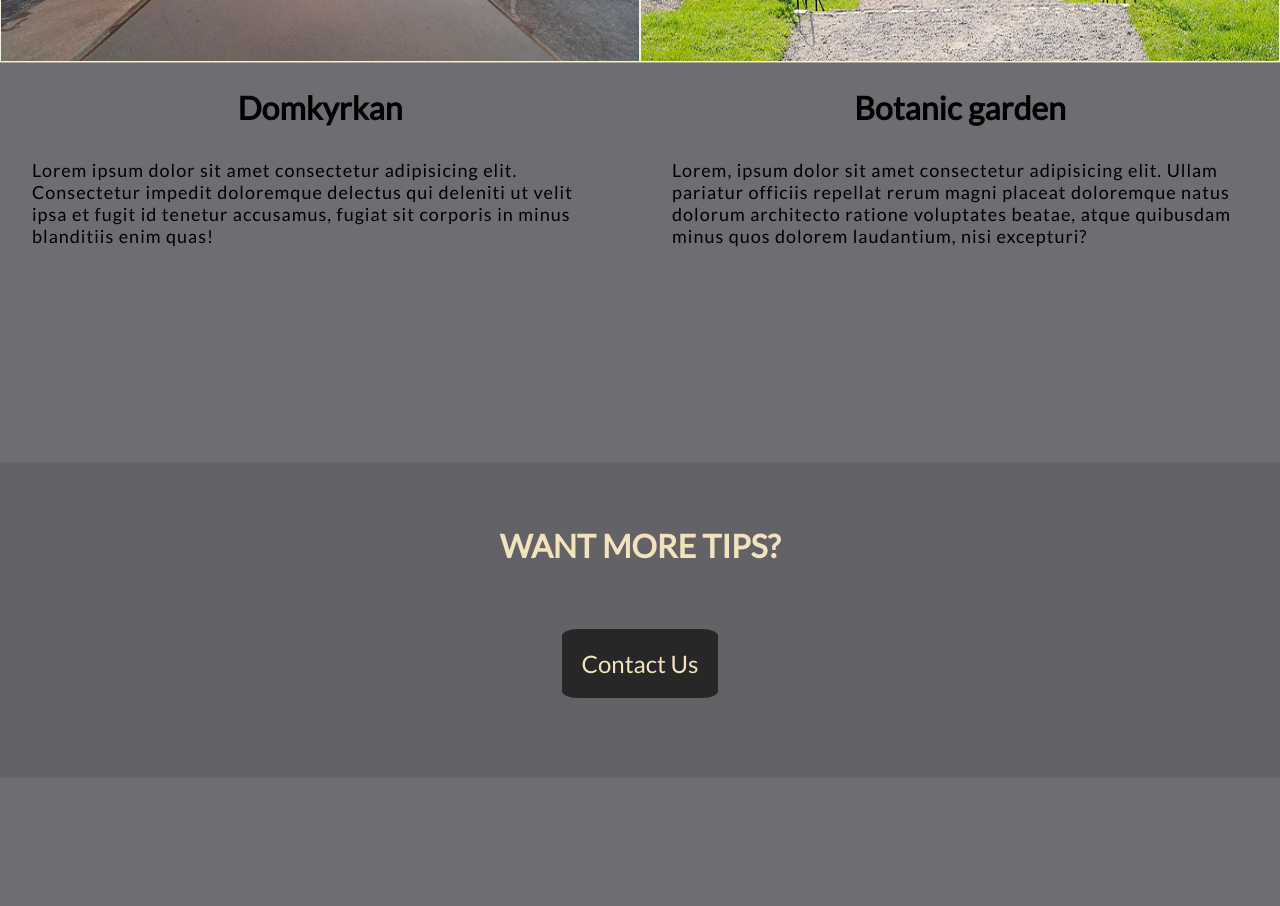
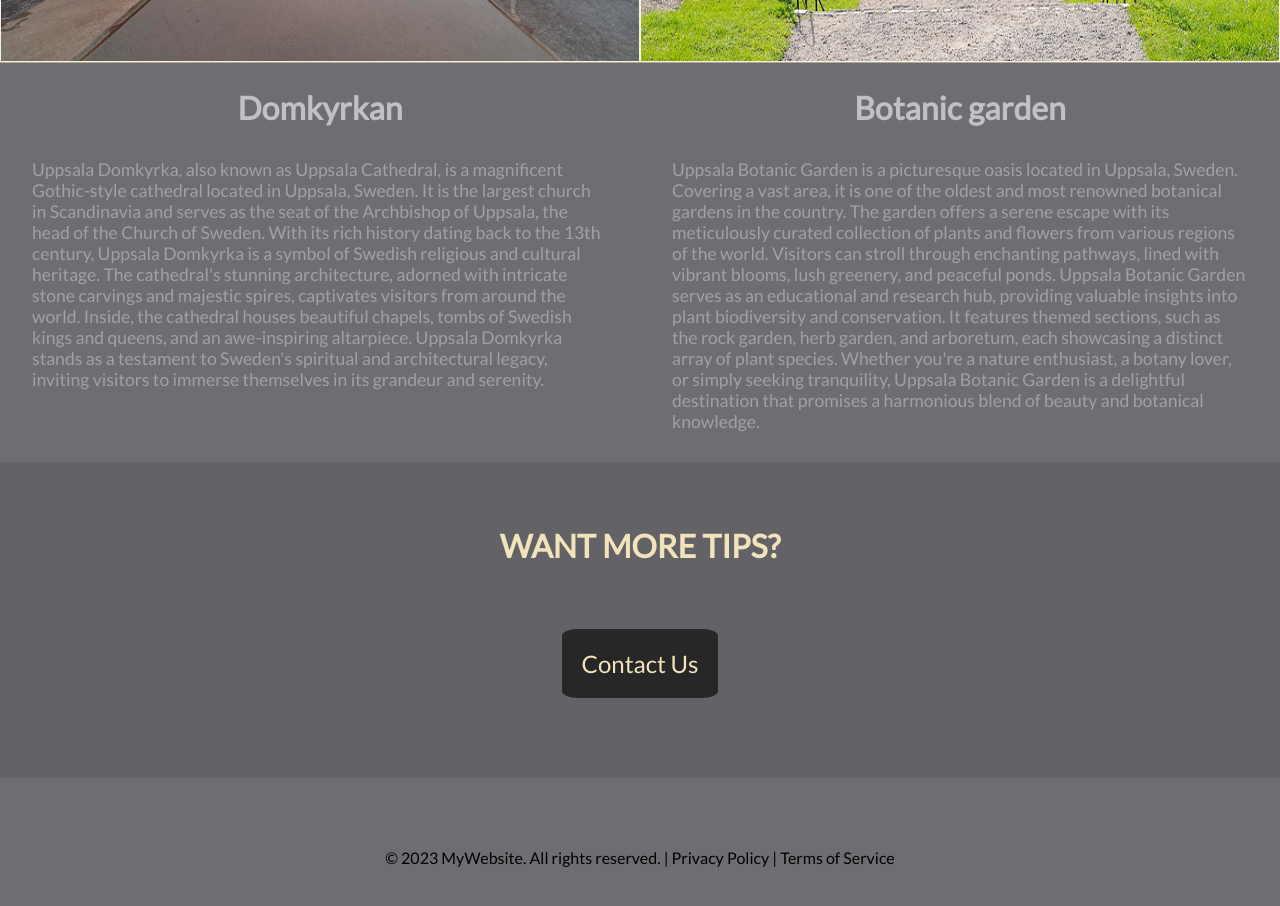
Before and after one commit to linx02/uppsala-city, a plain HTML site: page seedo.html in a window 1280 px wide. Shown: the part 1260-2166 px from the top of the page. Drawn offline with Linux system fonts and the light colour scheme; a web font is replaced by a local one.

Commit message:
More touch up to seedo.html styling

```diff
--- a/css/styles.css
+++ b/css/styles.css
@@ -69,7 +69,9 @@ nav li {
 nav a {
     text-transform: uppercase;
     text-decoration: none;
-    color: #272727;
+    color: rgba(242,
+                    227,
+                    188);
     font-size: x-large;
 }
 
@@ -205,6 +207,9 @@ nav img {
 footer {
     height: 20vh;
     background-color: #6E6E72;
+    display: flex;
+    align-items: center;
+    justify-content: center;
 }
 
 /* SEE-DO PAGE */
@@ -240,15 +245,16 @@ video {
 }
 
 .see_do_info h1 {
+    color: #C1C1C3;
     padding-top: 4%;
     font-size: xx-large;
     font-weight: bold;
 }
 
 .see_do_info p {
+    color: #A1A1A5;
     padding: 5%;
-    font-size: large;
-    letter-spacing: 1px;
+    font-size: 1.1rem;
 }
 
 #tips{
--- a/seedo.html
+++ b/seedo.html
@@ -40,15 +40,12 @@
     <div class="center">
         <div class="see_do_info">
             <h1 class="center">Domkyrkan</h1>
-            <p>Lorem ipsum dolor sit amet consectetur adipisicing elit. Consectetur impedit doloremque delectus qui
-                deleniti ut velit ipsa et fugit id tenetur accusamus, fugiat sit corporis in minus blanditiis enim quas!
+            <p>Uppsala Domkyrka, also known as Uppsala Cathedral, is a magnificent Gothic-style cathedral located in Uppsala, Sweden. It is the largest church in Scandinavia and serves as the seat of the Archbishop of Uppsala, the head of the Church of Sweden. With its rich history dating back to the 13th century, Uppsala Domkyrka is a symbol of Swedish religious and cultural heritage. The cathedral's stunning architecture, adorned with intricate stone carvings and majestic spires, captivates visitors from around the world. Inside, the cathedral houses beautiful chapels, tombs of Swedish kings and queens, and an awe-inspiring altarpiece. Uppsala Domkyrka stands as a testament to Sweden's spiritual and architectural legacy, inviting visitors to immerse themselves in its grandeur and serenity.
             </p>
         </div>
         <div class="see_do_info">
             <h1 class="center">Botanic garden</h1>
-            <p> Lorem, ipsum dolor sit amet consectetur adipisicing elit. Ullam pariatur officiis repellat rerum magni
-                placeat doloremque natus dolorum architecto ratione voluptates beatae, atque quibusdam minus quos
-                dolorem laudantium, nisi excepturi?</p>
+            <p>Uppsala Botanic Garden is a picturesque oasis located in Uppsala, Sweden. Covering a vast area, it is one of the oldest and most renowned botanical gardens in the country. The garden offers a serene escape with its meticulously curated collection of plants and flowers from various regions of the world. Visitors can stroll through enchanting pathways, lined with vibrant blooms, lush greenery, and peaceful ponds. Uppsala Botanic Garden serves as an educational and research hub, providing valuable insights into plant biodiversity and conservation. It features themed sections, such as the rock garden, herb garden, and arboretum, each showcasing a distinct array of plant species. Whether you're a nature enthusiast, a botany lover, or simply seeking tranquility, Uppsala Botanic Garden is a delightful destination that promises a harmonious blend of beauty and botanical knowledge.</p>
         </div>
     </div>
 
@@ -59,7 +56,9 @@
         </div>
     </div>
 
-    <footer></footer>
+    <footer>
+        <p>© 2023 MyWebsite. All rights reserved. | Privacy Policy | Terms of Service</p>
+    </footer>
 
 </body>
 
```
Also changed, not shown: index.html (+1 -1 lines).
